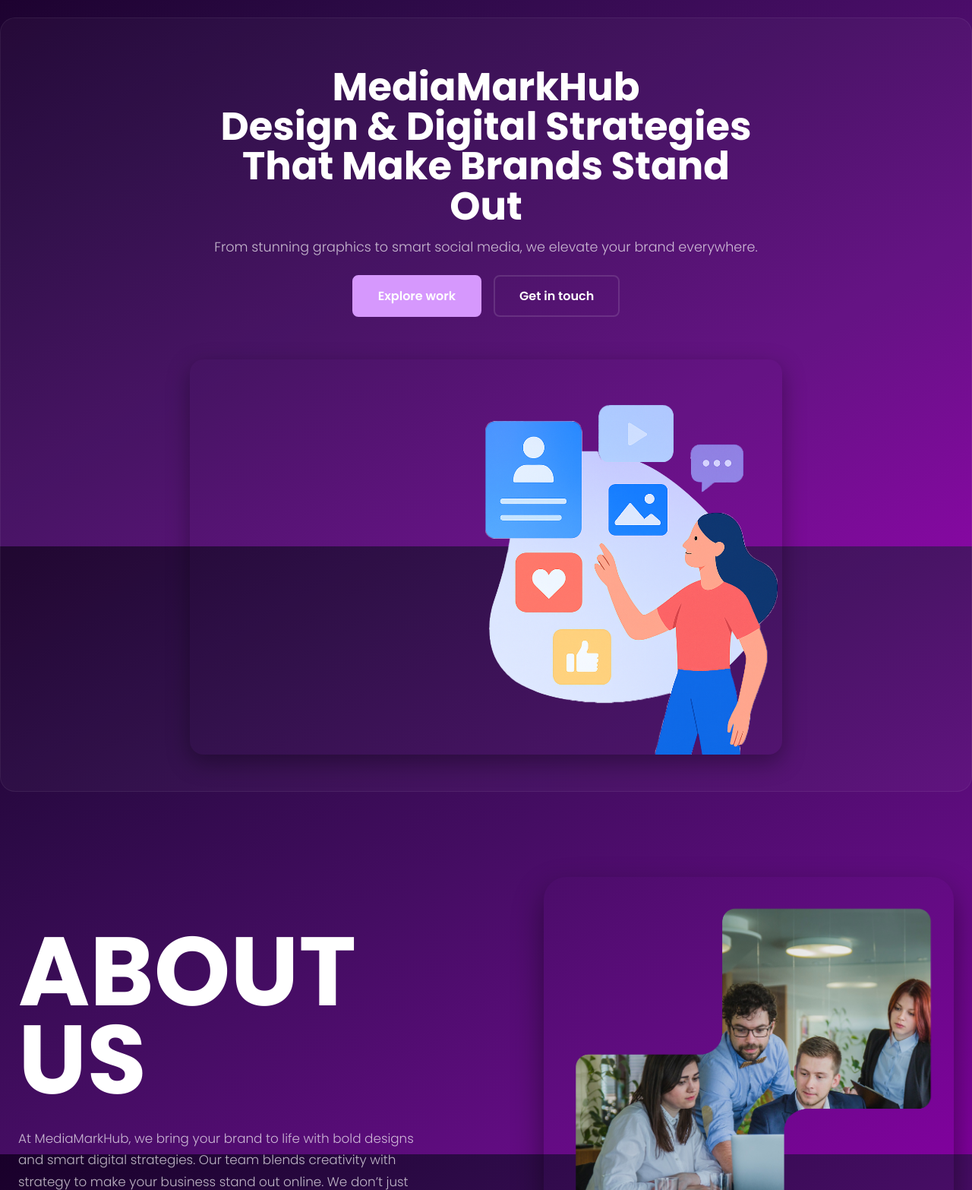
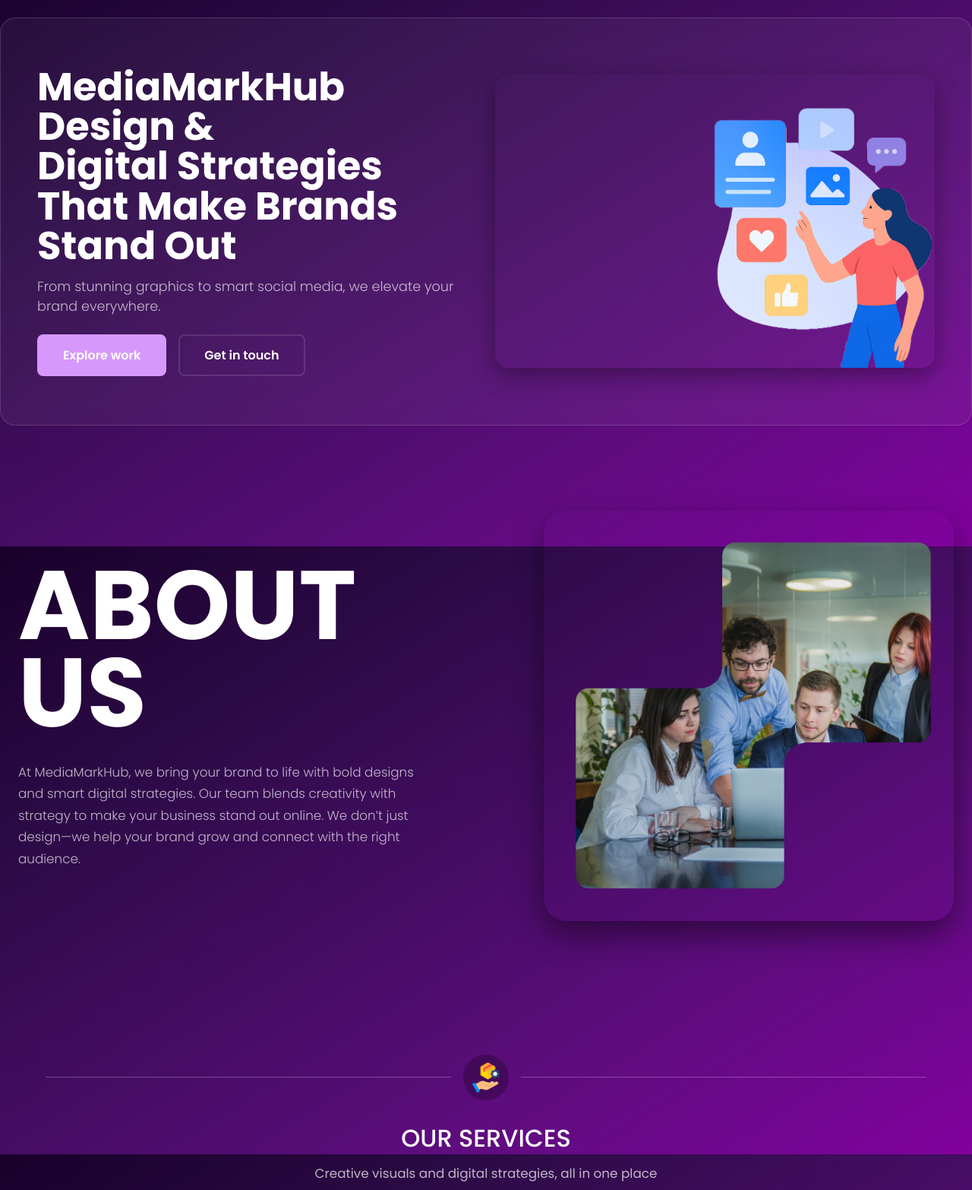
Before and after one commit to pavankalyan75699/MediaMarkHubWebsiteDesign, a Django app: template main/templates/media.html in a window 1280 px wide. Shown: the part 81-1647 px from the top of the page at 76% size. Run offline with Django 5.2, Linux system fonts and the light colour scheme; the template is opened without the code that fills it, so the values that code supplies are empty.

Commit message:
adding the home section issue

```diff
--- a/main/static/css/media.css
+++ b/main/static/css/media.css
@@ -110,94 +110,125 @@ body{
 .nav-toggle .hamburger::before{transform:translateY(-6px);}
 .nav-toggle .hamburger::after{transform:translateY(6px);}
 
-/* ---------- Hero ---------- */
-.hero{
-  display:flex;
-  flex-direction:column;
-  align-items:center;
-  gap:3.5rem;
-  padding:4rem 1.5rem 3rem;
-  margin-top:6.5rem;
-  background-color:rgba(255,255,255,0.03);
-  border-radius:20px;
-  border:1px solid rgba(255,255,255,0.06);
-  max-width:var(--container-max);
-  margin-left:auto;
-  margin-right:auto;
-}
-.hero-content{
-  max-width:720px;
-  text-align:center;
-}
-.hero-title{
-  font-size:clamp(2.1rem,4vw,3.4rem);
-  font-weight:700;
-  margin-bottom:1rem;
-  line-height:1.02;
-}
-.hero-subtitle{
-  font-size:1.1rem;
-  font-weight:300;
-  margin-bottom:1.5rem;
-  line-height:1.45;
-  color:var(--text-muted);
-}
-.hero-buttons{
-  display:flex;
-  gap:1rem;
-  margin-top:1rem;
-  justify-content:center;
-  flex-wrap:wrap;
-}
-.btn{
-  padding:0.8rem 2rem;
-  border-radius:8px;
-  font-weight:600;
-  text-decoration:none;
-  display:inline-block;
-  transition:all 0.25s ease;
-  border:none;
-  cursor:pointer;
-  font-size:1rem;
-  font-family:var(--font-family);
-}
-.btn-primary{
-  background:#d698fd;
-  color:var(--text-color);
-  border:2px solid #d698fd;
-}
-.btn-primary:hover{
-  background:transparent;
-  color:#d698fd;
-}
-.btn-secondary{
-  background:transparent;
-  color:var(--text-color);
-  border:2px solid rgba(255,255,255,0.12);
-}
-.btn-secondary:hover{
-  background:#d698fd;
-  color:var(--text-color);
+/* ---------- Hero (Glassy Background + Side-by-Side Layout) ---------- */
+.hero {
+  display: flex;
+  flex-direction: row;
+  align-items: center;
+  justify-content: space-between;
+  gap: 3rem;
+
+  padding: 4rem 3rem;
+  margin-top: 6.5rem;
+
+  /* Glass effect */
+  background: rgba(255, 255, 255, 0.05);
+  backdrop-filter: blur(12px);
+  -webkit-backdrop-filter: blur(12px);
+  border-radius: 20px;
+  border: 1px solid rgba(255, 255, 255, 0.15);
+
+  max-width: var(--container-max);
+  margin-left: auto;
+  margin-right: auto;
 }
 
-/* hero image bigger like reference */
-.hero-image{
-  flex:1.1;
-  display:flex;
-  justify-content:center;
-  align-items:stretch;
-  padding:0 0.5rem;
-}
-.hero-image img{
-  width:100%;
-  height:110%;
-  max-height:520px;
-  object-fit:contain;
-  display:block;
-  border-radius:18px;
-  box-shadow:0 10px 30px rgba(0,0,0,0.35);
+/* Left Side — Content */
+.hero-content {
+  max-width: 50%;
+  text-align: left;
 }
 
+.hero-title {
+  font-size: clamp(2.1rem, 4vw, 3.4rem);
+  font-weight: 700;
+  margin-bottom: 1rem;
+  line-height: 1.02;
+}
+
+.hero-subtitle {
+  font-size: 1.1rem;
+  font-weight: 300;
+  margin-bottom: 1.5rem;
+  line-height: 1.45;
+  color: var(--text-muted);
+}
+
+.hero-buttons {
+  display: flex;
+  gap: 1rem;
+  margin-top: 1rem;
+  flex-wrap: wrap;
+}
+
+/* Buttons — unchanged */
+.btn {
+  padding: 0.8rem 2rem;
+  border-radius: 8px;
+  font-weight: 600;
+  transition: all 0.25s ease;
+  border: none;
+  cursor: pointer;
+  font-size: 1rem;
+  font-family: var(--font-family);
+}
+
+.btn-primary {
+  background: #d698fd;
+  color: var(--text-color);
+  border: 2px solid #d698fd;
+}
+
+.btn-primary:hover {
+  background: transparent;
+  color: #d698fd;
+}
+
+.btn-secondary {
+  background: transparent;
+  color: var(--text-color);
+  border: 2px solid rgba(255,255,255,0.12);
+}
+
+.btn-secondary:hover {
+  background: #d698fd;
+  color: var(--text-color);
+}
+
+/* Right Side — Image */
+.hero-image {
+  max-width: 50%;
+  display: flex;
+  justify-content: center;
+  align-items: center;
+}
+
+.hero-image img {
+  width: 100%;
+  height: auto;
+  max-height: 520px;
+  object-fit: contain;
+  border-radius: 18px;
+  box-shadow: 0 10px 30px rgba(0,0,0,0.35);
+}
+
+/* ---------- Responsive Fix for Mobile ---------- */
+@media (max-width: 900px) {
+  .hero {
+    flex-direction: column;
+    text-align: center;
+    padding: 3rem 1.5rem;
+  }
+
+  .hero-content {
+    max-width: 100%;
+    text-align: center;
+  }
+
+  .hero-image {
+    max-width: 100%;
+  }
+}
 /* ---------- About Us ---------- */
 .about-us{
   padding:5rem 1.5rem;
--- a/main/templates/media.html
+++ b/main/templates/media.html
@@ -52,7 +52,8 @@
       <div class="hero-content">
         <h1 class="hero-title">
           MediaMarkHub<br>
-          Design &amp; Digital Strategies<br>
+          Design &amp; <br>
+          Digital Strategies<br>
           That Make Brands Stand Out
         </h1>
         <p class="hero-subtitle">
```
